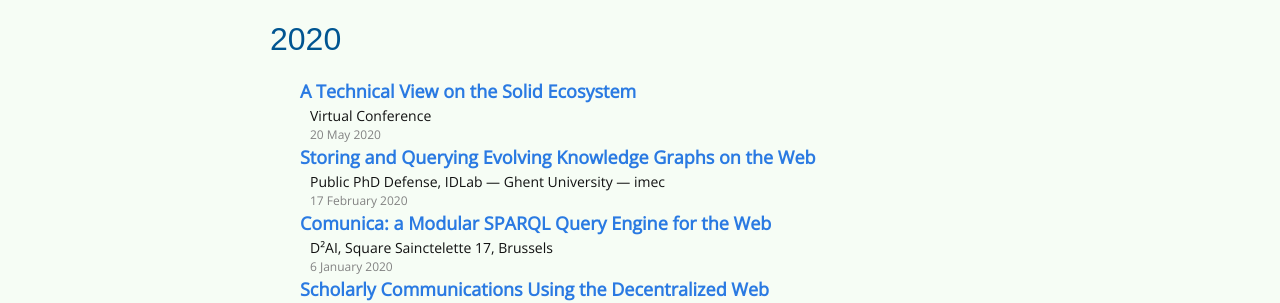
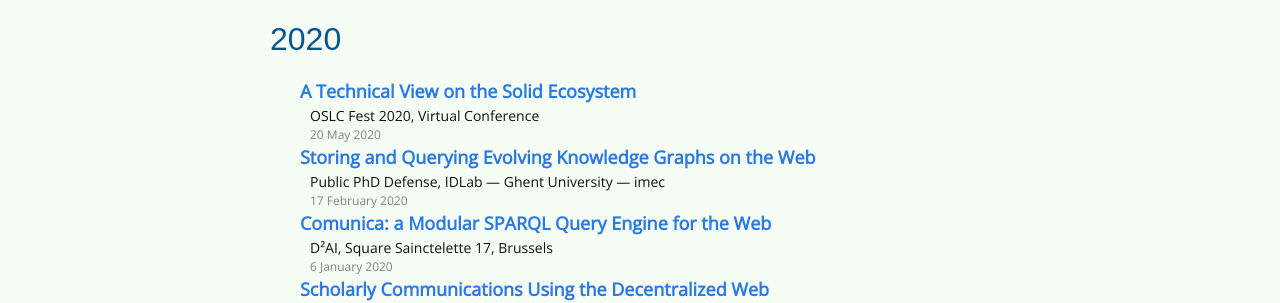
Before and after one commit to rubensworks/rubensworks.net, a Jekyll site: the page built from presentations.md, in a window 1280 px wide and 900 px high. Shown: the part 329-632 px from the top of the window. Built offline with Jekyll 4.4.1, drawn with Linux system fonts in a browser that asks for light colours; some web fonts are replaced.

Commit message:
Fix missing venue of OSLC Fest slides

```diff
--- a/_data/presentations.yml
+++ b/_data/presentations.yml
@@ -1,6 +1,6 @@
 "2020-oslc-solid-tech":
     title: "A Technical View on the Solid Ecosystem"
-    venue: "Virtual Conference"
+    venue: "OSLC Fest 2020, Virtual Conference"
     date: "20 May 2020"
     url: "https://www.rubensworks.net/raw/slides/2020/oslc-solid-tech/"
 "2020-phd-public":
```
